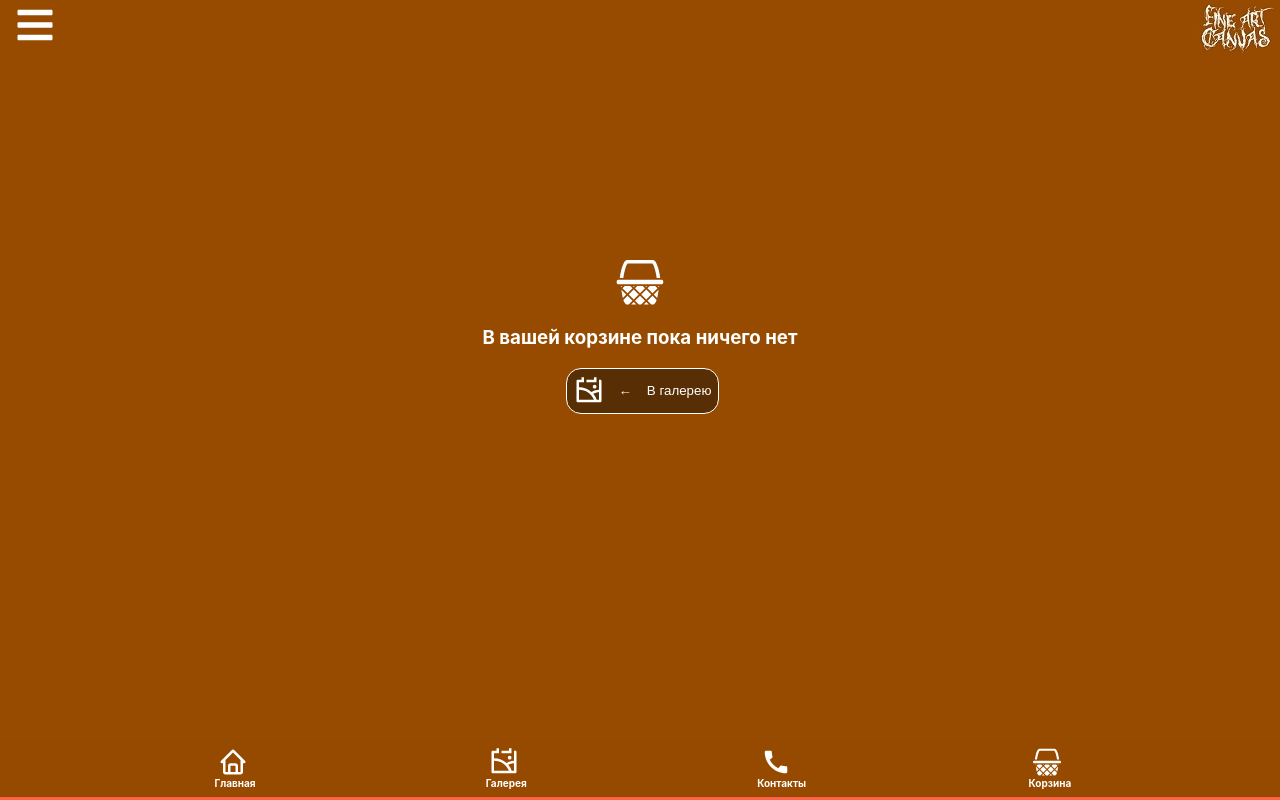
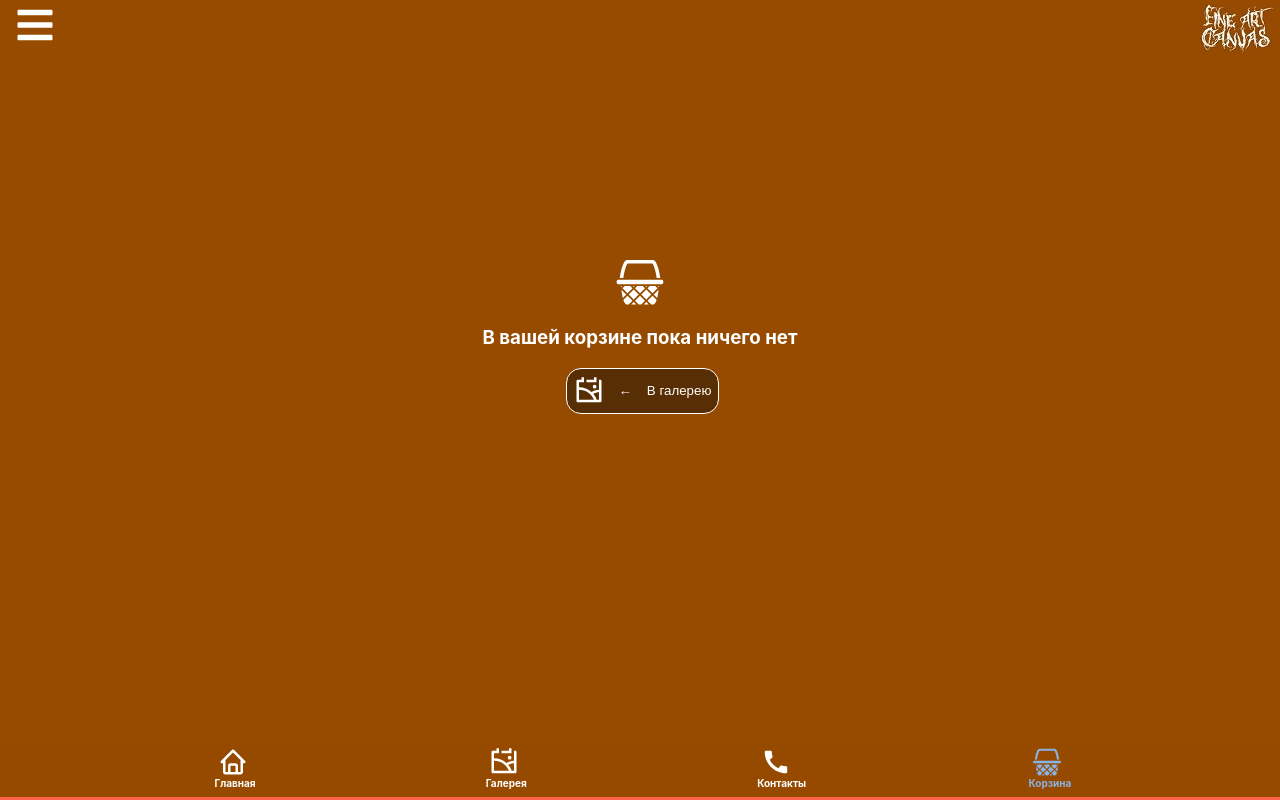
Before and after one commit to okmic/Canvas, a React (Create React App) app: page /Basket in a window 1280 px wide. Built offline with nearby package versions, Linux system fonts and the light colour scheme.

Commit message:
fixed bugs footerLinks

```diff
--- a/src/components/Footer/footer.module.css
+++ b/src/components/Footer/footer.module.css
@@ -19,7 +19,6 @@ footer {
     height: 45px;
     width: 67px;
     padding: 5px;
-    color: #ffffff;
     cursor: pointer;
     font-weight: bold;
 }
@@ -51,7 +50,7 @@ footer {
     opacity: 1;
     border: none;
 }
-a.active .links__container {
+footer a.active {
     color: #89b3e4;
 }
 .links__container:hover {color: #89b3e4; transition: 1s;}
--- a/src/components/Footer/item.tsx
+++ b/src/components/Footer/item.tsx
@@ -9,7 +9,7 @@ type PropsType = {
     title: string
     activeBasket?: boolean | undefined
 }
-const Item: React.FC<PropsType> = (props) =>  <NavLink to={props.path} /* activeClassName="active"  */>
+const Item: React.FC<PropsType> = (props) =>  <NavLink to={props.path}>
             <div className={styles.links__container}>
             <div className={styles.links__icon}>
             <props.children />
```
